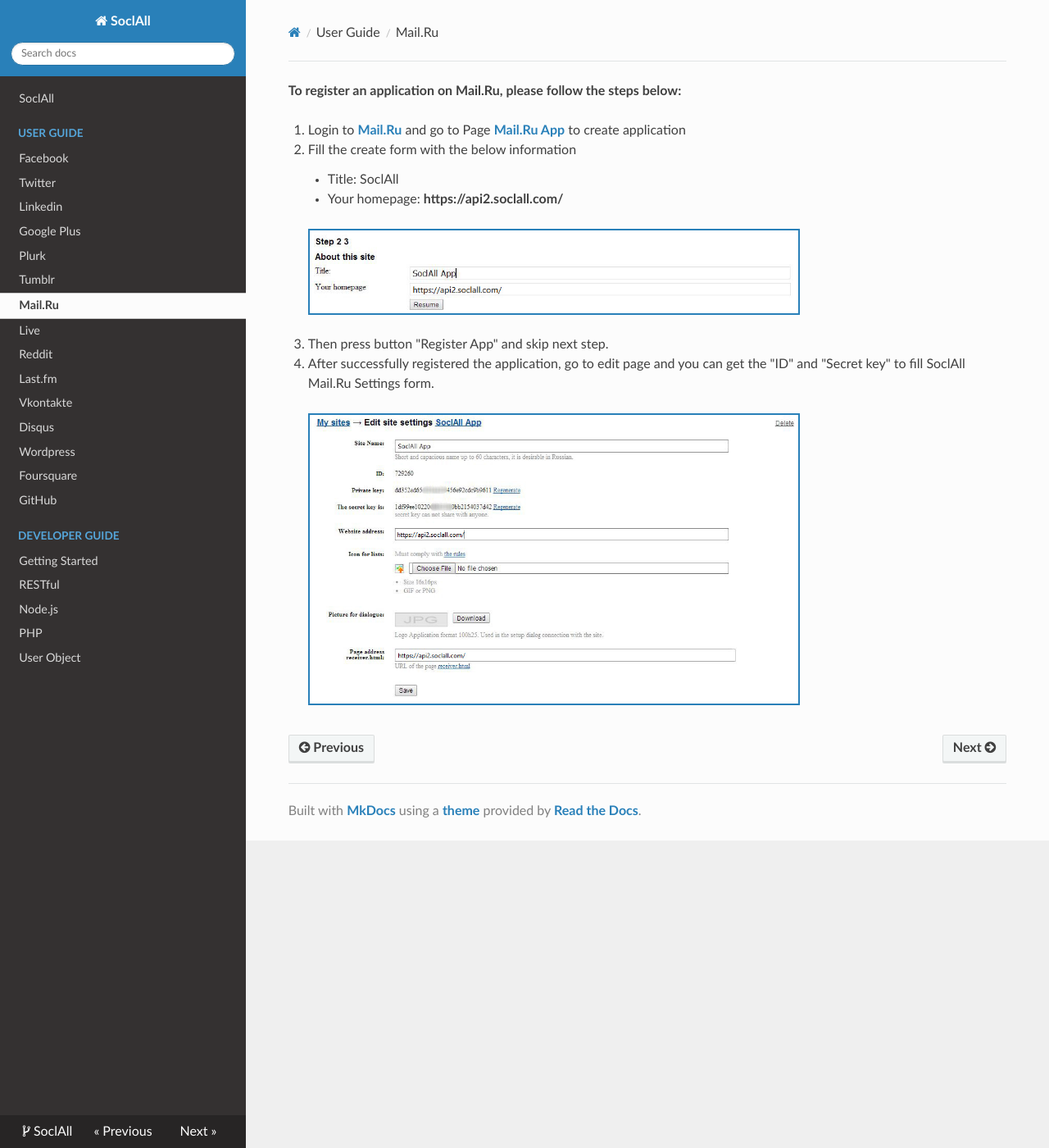
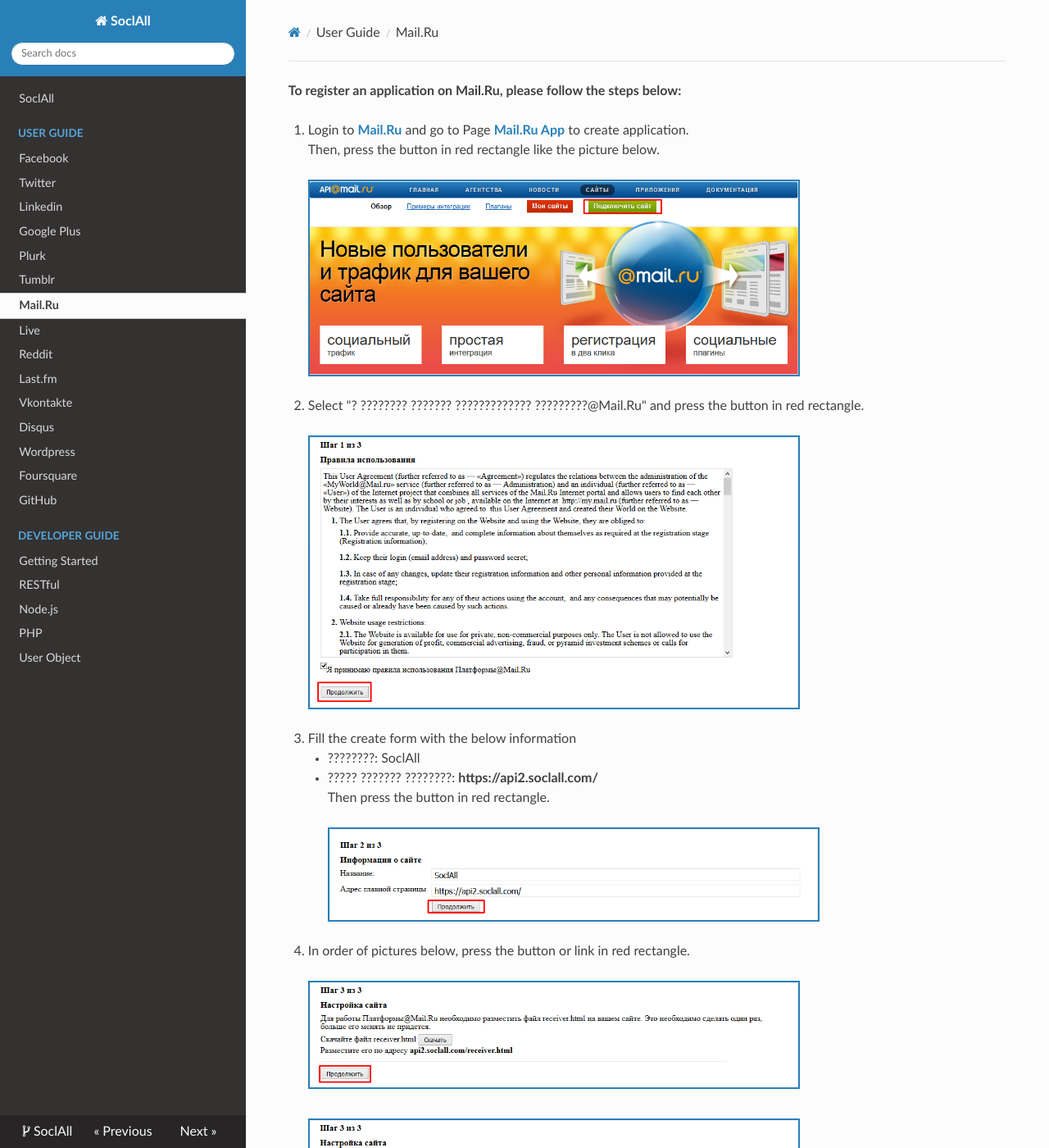
Before and after one commit to nhvu1988/socialall-docs, an MkDocs documentation site: the page built from docs/user-guide/mailru.md, in a window 1280 px wide and 1400 px high. Shown: the whole window at 82% size. Built offline with MkDocs 1.6.1, drawn with Linux system fonts in a browser that asks for light colours; nearby versions of some CDN libraries; old or Windows-style settings are respelled for this version of MkDocs; some of the changed text lies outside the part shown.

Commit message:
update "config mailru" doc

```diff
--- a/docs/user-guide/mailru.md
+++ b/docs/user-guide/mailru.md
@@ -1,16 +1,28 @@
 __To register an application on Mail.Ru, please follow the steps below:__
 
-1. Login to [Mail.Ru](https://e.mail.ru/signup?lang=en_US) and go to Page [Mail.Ru App](http://api.mail.ru/sites/my/add/) to create application
-2. Fill the create form with the below information
-    * Title: SoclAll
-    * Your homepage: __https://api2.soclall.com/__
-
+1. Login to [Mail.Ru](https://e.mail.ru/signup?lang=en_US) and go to Page [Mail.Ru App](http://api.mail.ru/sites/my/add/) to create application. <br />
+   Then, press the button in red rectangle like the picture below.
     <div class="soclall-br"></div>
-    ![Mail.Ru : Create Form](/img/mailru-1-create-form.JPG)
+    ![Mail.Ru : Create App](/img/mailru-1-create-app.png)
     <div class="soclall-br"></div>
-
-3. Then press button "Register App" and skip next step.
-4. After successfully registered the application, go to edit page and you can get the "ID" and "Secret key" to fill SoclAll Mail.Ru Settings form.
+2. Select "? ???????? ??????? ????????????? ?????????@Mail.Ru" and press the button in red rectangle.
     <div class="soclall-br"></div>
-    ![Mail.Ru : Edit Form](/img/mailru-2-edit-form.JPG)
+    ![Mail.Ru : Accept the rules](/img/mailru-2-accept-per.png)
     <div class="soclall-br"></div>
+3. Fill the create form with the below information
+    * ????????: SoclAll
+    * ????? ??????? ????????: __https://api2.soclall.com/__ <br />
+   Then press the button in red rectangle.
+    <div class="soclall-br"></div>
+    ![Mail.Ru : Create Form](/img/mailru-3-create-form.png)
+    <div class="soclall-br"></div>
+4.  In order of pictures below, press the button or link in red rectangle.
+    <div class="soclall-br"></div>
+    ![Mail.Ru : Skip Step 1](/img/mailru-4.1-skip-step.png)
+    <div class="soclall-br"></div>
+    ![Mail.Ru : Skip Step 2](/img/mailru-4.2-skip-step.png)
+    <div class="soclall-br"></div>
+5. After created application success, you can get the "ID" and "????????? ????" to fill SoclAll Mail.Ru Settings form.
+    <div class="soclall-br"></div>
+    ![Mail.Ru : Settings Form](/img/mailru-5-get-app-id.png)
+    <div class="soclall-br"></div>
```
Also changed, not shown: docs/img/mailru-1-create-app.png (added), docs/img/mailru-1-create-form.JPG (deleted), docs/img/mailru-2-accept-per.png (added), docs/img/mailru-2-edit-form.JPG (deleted), docs/img/mailru-3-create-form.png (added), docs/img/mailru-4.1-skip-step.png (added), docs/img/mailru-4.2-skip-step.png (added), docs/img/mailru-5-get-app-id.png (added).
